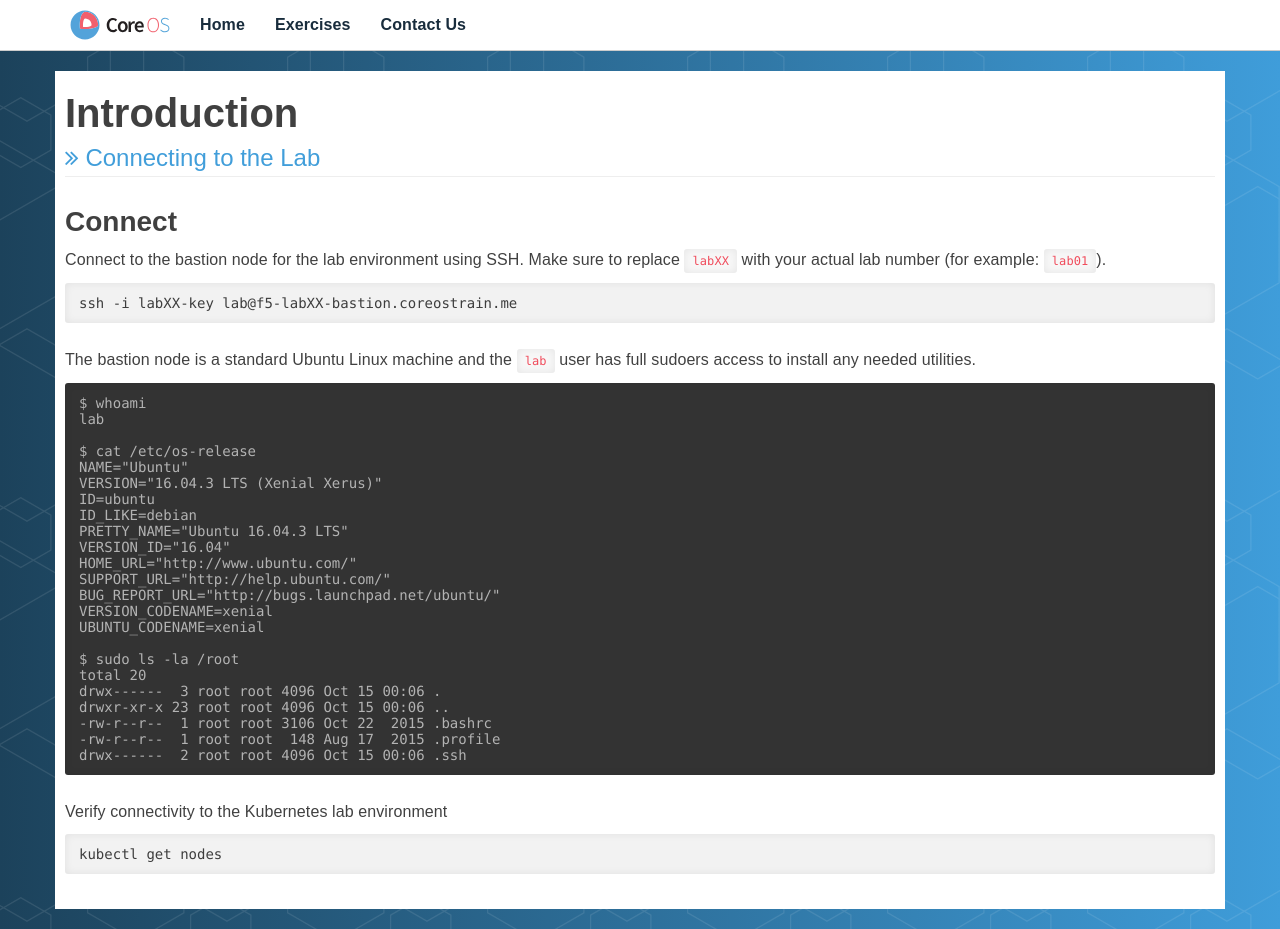
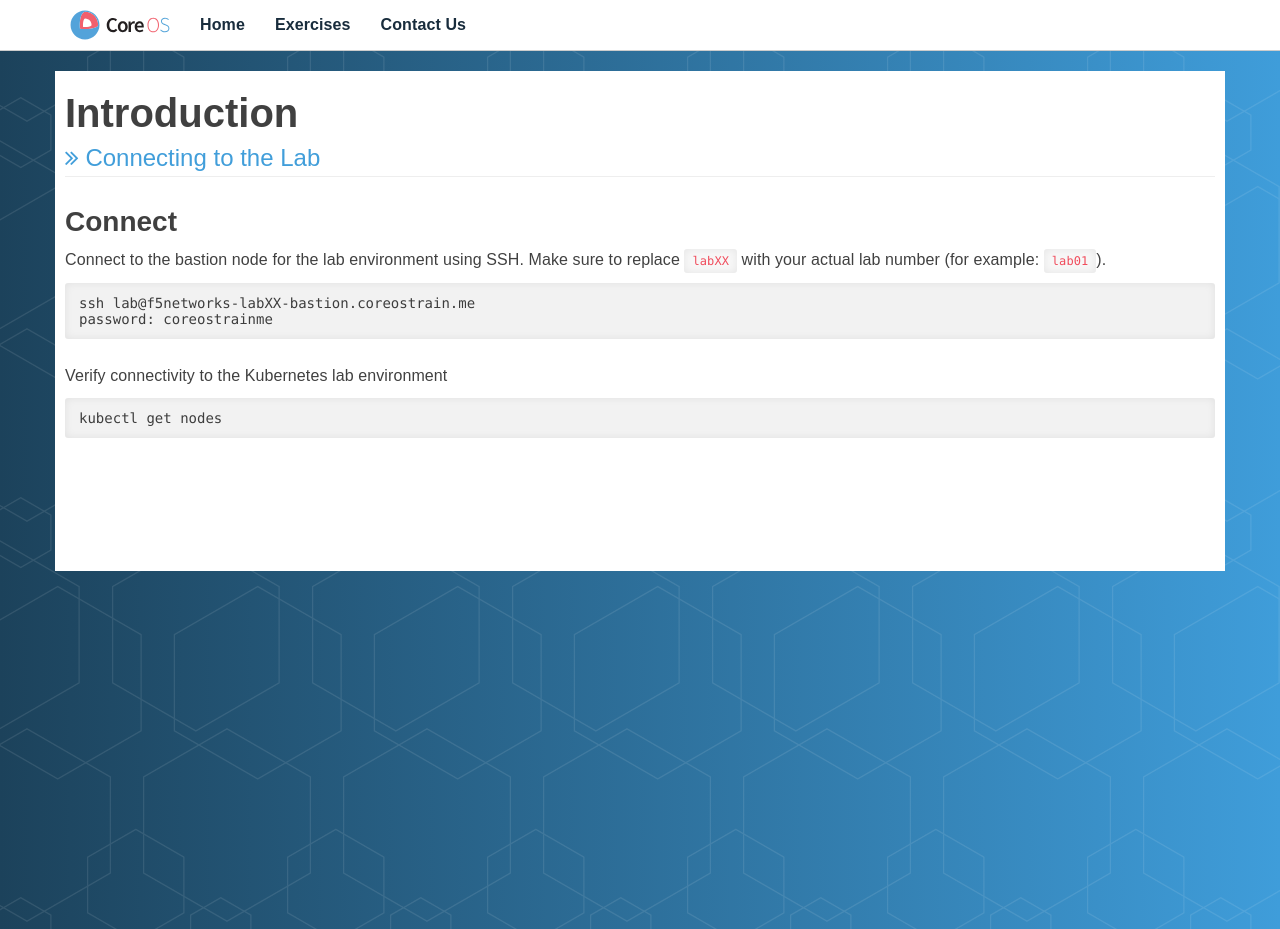
Before and after one commit to RedHatWorkshops/quay-workshop, a Jekyll site: the page built from content/labs/0001-connect.md, in a window 1280 px wide. Built offline with Jekyll 4.4.1, drawn with Linux system fonts in a browser that asks for light colours.

Commit message:
new changes

````diff
--- a/content/labs/0001-connect.md
+++ b/content/labs/0001-connect.md
@@ -11,38 +11,10 @@ Connect to the bastion node for the lab environment using SSH. Make sure to
 replace `labXX` with your actual lab number (for example: `lab01`).
 
 ```
-ssh -i labXX-key lab@f5-labXX-bastion.coreostrain.me
+ssh lab@f5networks-labXX-bastion.coreostrain.me
+password: coreostrainme
 ```
 
-The bastion node is a standard Ubuntu Linux machine and the `lab` user has full
-sudoers access to install any needed utilities.
-
-{: .console-output}
-```
-$ whoami
-lab
-
-$ cat /etc/os-release
-NAME="Ubuntu"
-VERSION="16.04.3 LTS (Xenial Xerus)"
-ID=ubuntu
-ID_LIKE=debian
-PRETTY_NAME="Ubuntu 16.04.3 LTS"
-VERSION_ID="16.04"
-HOME_URL="http://www.ubuntu.com/"
-SUPPORT_URL="http://help.ubuntu.com/"
-BUG_REPORT_URL="http://bugs.launchpad.net/ubuntu/"
-VERSION_CODENAME=xenial
-UBUNTU_CODENAME=xenial
-
-$ sudo ls -la /root
-total 20
-drwx------  3 root root 4096 Oct 15 00:06 .
-drwxr-xr-x 23 root root 4096 Oct 15 00:06 ..
--rw-r--r--  1 root root 3106 Oct 22  2015 .bashrc
--rw-r--r--  1 root root  148 Aug 17  2015 .profile
-drwx------  2 root root 4096 Oct 15 00:06 .ssh
-```
 Verify connectivity to the Kubernetes lab environment
 
 ```
````
Also changed, not shown: content/labs/0002-install-docker.md (+1 -1 lines), content/labs/0013-jenkins.md (+0 -1 lines).
